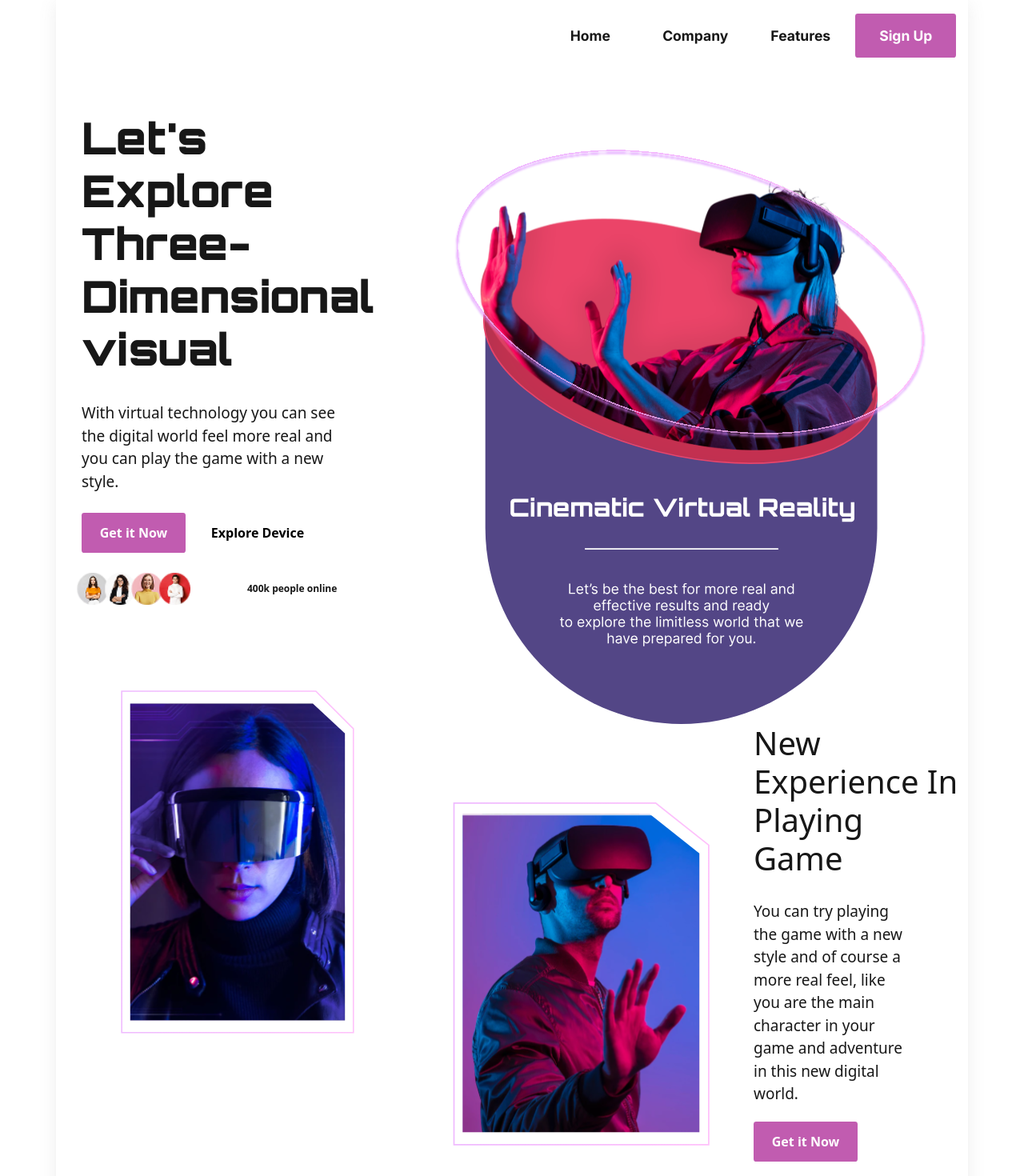
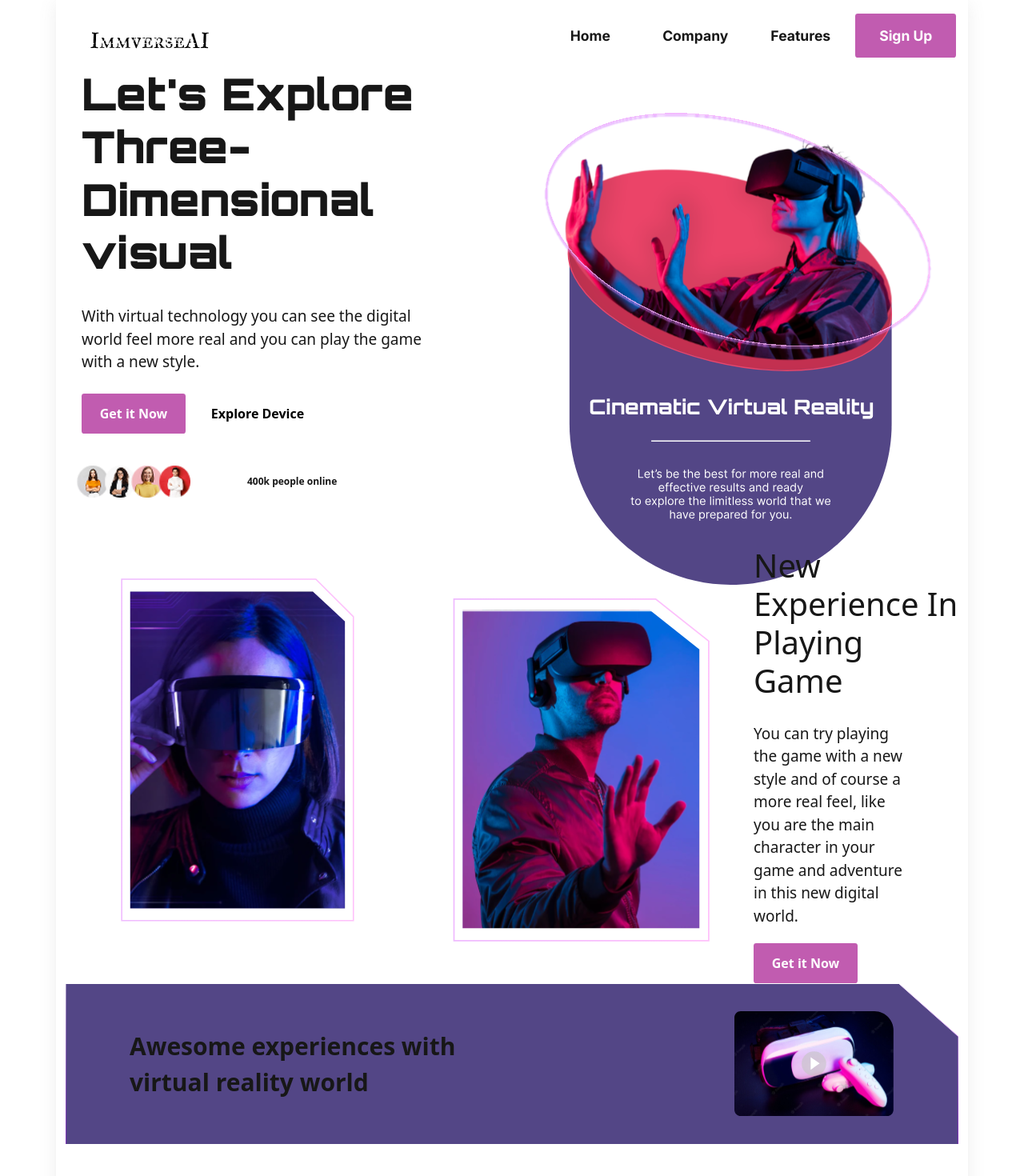
Before and after one commit to rvxx007/ImmverseAI, a Next.js app in the folder immverseai/: page / in a window 1280 px wide. Shown: the top 1470 px of the page at 80% size. Built offline with nearby package versions, Linux system fonts and the light colour scheme.

Commit message:
hero section done with animation , ui issues fix

```diff
--- a/immverseai/src/app/globals.css
+++ b/immverseai/src/app/globals.css
@@ -45,8 +45,15 @@ body {
     color-scheme: dark;
   }
 }
+
+.header-section>nav>div>span{
+  padding: 5px;
+
+margin-left: 20px;
+}
+
 .iai-logo{
-  margin-left: 20px;
+filter: drop-shadow(5px 5px black);
 }
 
 .mainBlock{
@@ -90,6 +97,15 @@ nav>div{
 
 }
 
+.link-list{
+  text-decoration: none;
+  color: var(--foreground);
+}
+.link-list:hover{
+  color: var(--p1);
+  transition: all ease-in-out 0.3s;
+}
+
 .menu-list>li:hover{
 cursor: pointer;
 color: var(--p1);
@@ -99,6 +115,11 @@ text-underline-offset: 15px;
 text-decoration: underline;
 text-decoration-color: var(--p1);
 text-decoration-thickness: 5px;
+
+}
+
+.menu-list>li:last-child{
+  text-decoration: none;
 }
 
 .menu-list-block{
@@ -121,10 +142,7 @@ margin: 0 auto;
 text-align: center;
 }
 
-.link-list{
-  text-decoration: none;
-  color: var(--foreground);
-}
+
 
 /* -------------------------- */
 /* SideNav Section */
@@ -179,6 +197,12 @@ text-decoration: none;
 color: var(--tWhite);
 background-color: var(--p1);
 border: none;
+}
+
+.signup-btn:hover,.signup-btn1:hover {
+  background-color: transparent;
+  border: 2px solid var(--p1);
+  transition: all ease-in 0.2s;
 }
 
 .signup-link{
@@ -249,11 +273,9 @@ font-size: 55px;
   height: 100%;
 }
 
-.hero-cvr-img{
-  margin-top: 35px;
-}
 
 .hero-users-div{
+  height: 70px;
   display: flex;
   flex-direction: row;
   align-items: center;
@@ -279,6 +301,8 @@ font-size: 55px;
 }
 
 .hero-parent2{
+  height: 450px;
+  /* border: 1px solid red; */
   display: flex;
   justify-content: space-between;
   align-items: center;
@@ -292,11 +316,34 @@ font-size: 55px;
 }
 
 .hp2{
-  margin-top: -60px;
+  /* margin-top: -60px; */
+  animation: infinite alternate 3.5s ease-in-out swipe1;
+}
+.hp1{
+  /* margin-top: 80px; */
+  animation: infinite alternate 3.5s ease-in-out swipe2;
 }
 
-.hp1{
-  margin-top: 80px;
+.hp1:hover,.hp2:hover{
+  filter: drop-shadow(0 0 0.95rem var(--p1));
+}
+
+@keyframes swipe1{
+  from{
+    margin-top: 0px;
+  }
+  to{
+    margin-top: -60px;
+  }
+}
+
+@keyframes swipe2{
+  from{
+    margin-top: 0px;
+  }
+  to{
+    margin-top: 80px;
+  }
 }
 
 .hero-headTxt1{
@@ -311,6 +358,13 @@ font-size: 55px;
 
 .users-img{
   margin-left: -6px;
+}
+
+.users-img:hover{
+  border-radius: 100%;
+  border: 2px solid var(--p1);
+  width: 60px;
+  height: 60px;
 }
 
 /* ----------------------------------------------------------------------- */
@@ -494,7 +548,7 @@ color: #EB4468;
 
 @media (max-width: 992px)  {
 
-  .iai-logo{
+  .header-section>nav>div>span{
     margin-left: 0px;
   }
 
@@ -520,7 +574,6 @@ color: #EB4468;
   }
 
   .hero-cvr-img{
-    width: 100dvw;
     height: auto;
   }
 
--- a/immverseai/src/components/Hero.jsx
+++ b/immverseai/src/components/Hero.jsx
@@ -26,10 +26,10 @@ const Hero = () => {
                 <button className='signup-btn1'>Explore Device</button>
               </div>
               <div className='hero-users-div'>
-                <span>{appData.hero.ui.map((item, index)=><span key={index}className='imrow'><Image  className='users-img' width={40} height={40} src={item} alt='mini profiles' /></span>)}</span> <span className='white-dot'> </span> <span className='eTxt'>{appData.hero.eTxt}</span>
+                <span>{appData.hero.ui.map((item, index)=><span key={index}><Image  className='users-img' width={40} height={40} src={item} alt='mini profiles' /></span>)}</span> <span className='white-dot'> </span> <span className='eTxt'>{appData.hero.eTxt}</span>
               </div>
             </div>
-            <Image className='hero-cvr-img' src={hero1} width={750} height={780} alt='Cinematic Virtual Reality' />
+            <Image className='hero-cvr-img' src={hero1} width={550}  alt='Cinematic Virtual Reality' />
         </div>
         <div className="hero-parent2">
         <div className="hero-parent2-div1 ">
--- a/immverseai/src/components/Navbar.jsx
+++ b/immverseai/src/components/Navbar.jsx
@@ -16,6 +16,7 @@ const Navbar = ({obj}) => {
     <header className="header-section">
       <nav>
         <div>
+          <span>
           <Image
             className="iai-logo"
             width={150}
@@ -24,6 +25,7 @@ const Navbar = ({obj}) => {
             src={logo}
             alt="Immverse Logo"
           />
+          </span>
         </div>
         <div className="menu-list-block">
           <Image
```
